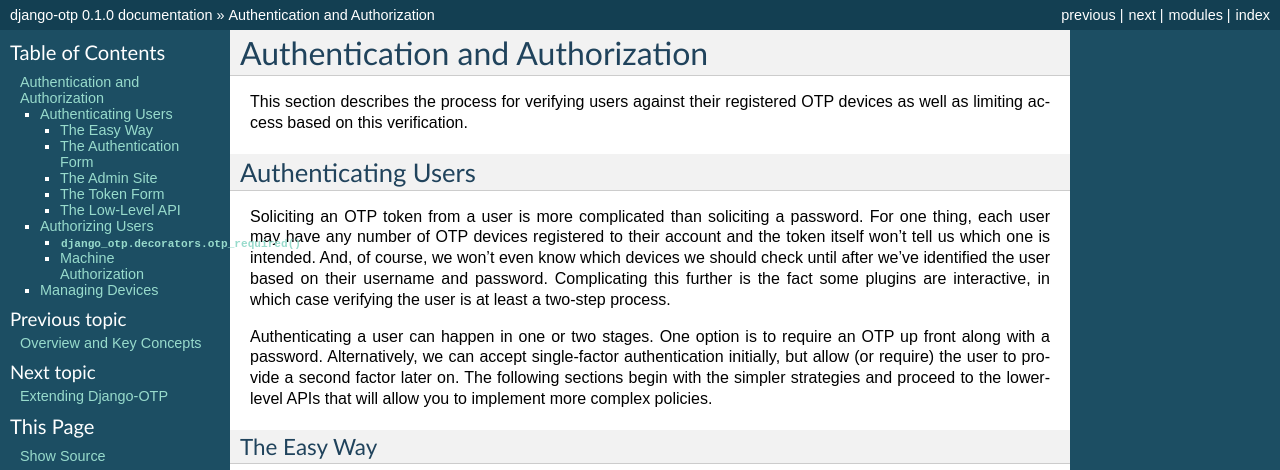
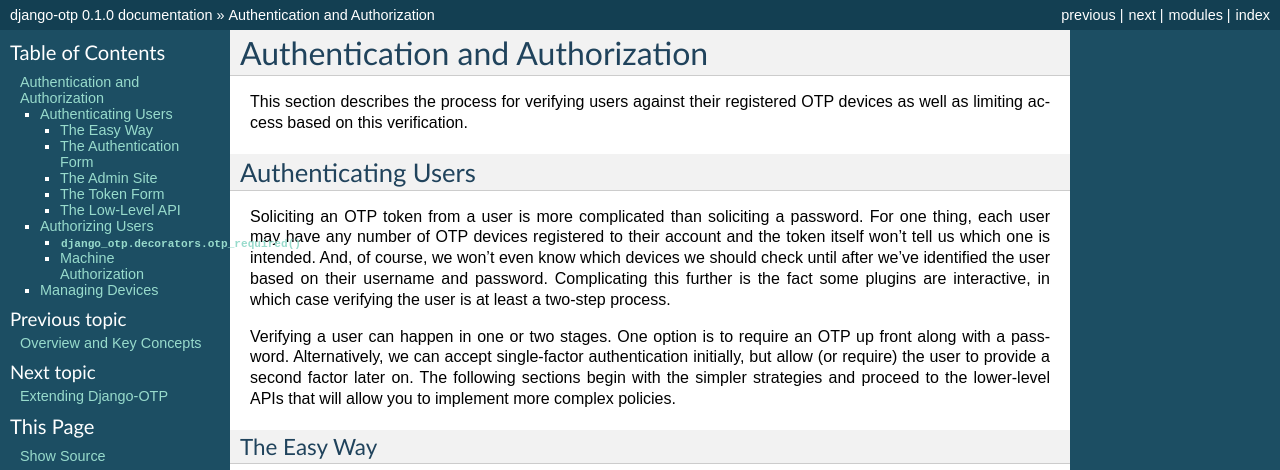
Before and after one commit to django-otp/django-otp, a Sphinx documentation site: the page built from docs/source/auth.rst, in a window 1280 px wide and 900 px high, cut to the strip 0-470 px from the top of the window. Built offline with Sphinx 7.4.7, drawn with Linux system fonts in a browser that asks for light colours; some of the changed text lies outside the part shown.

```diff
--- a/django_otp/__init__.py
+++ b/django_otp/__init__.py
@@ -21,7 +21,7 @@ def login(request, device):
     :param request: The HTTP request
     :type request: :class:`~django.http.HttpRequest`
 
-    :param device: The OTP device used to authenticate the user.
+    :param device: The OTP device used to verify the user.
     :type device: :class:`~django_otp.models.Device`
     """
     user = getattr(request, 'user', None)
--- a/docs/source/auth.rst
+++ b/docs/source/auth.rst
@@ -16,12 +16,12 @@ identified the user based on their username and password. Complicating this
 further is the fact some plugins are interactive, in which case verifying the
 user is at least a two-step process.
 
-Authenticating a user can happen in one or two stages. One option is to require
-an OTP up front along with a password. Alternatively, we can accept
-single-factor authentication initially, but allow (or require) the user to
-provide a second factor later on. The following sections begin with the simpler
-strategies and proceed to the lower-level APIs that will allow you to implement
-more complex policies.
+Verifying a user can happen in one or two stages. One option is to require an
+OTP up front along with a password. Alternatively, we can accept single-factor
+authentication initially, but allow (or require) the user to provide a second
+factor later on. The following sections begin with the simpler strategies and
+proceed to the lower-level APIs that will allow you to implement more complex
+policies.
 
 
 The Easy Way
@@ -127,11 +127,10 @@ Authorizing Users
 If you design your site to always require OTP verification in order to log in,
 then your authorization policies don't need to change.
 ``request.user.is_authenticated()`` will be effectively synonymous with
-``request.user.is_verified()``. If, on the other hand, you anticipate having both
-verified and unverified users on your site, you're probably intending to limit
-access to some resources to verified users only.
-
-The primary tool for this is otp_required:
+``request.user.is_verified()``. If, on the other hand, you anticipate having
+both verified and unverified users on your site, you're probably intending to
+limit access to some resources to verified users only. The primary tool for this
+is otp_required:
 
 .. decorator:: django_otp.decorators.otp_required([redirect_field_name='next', login_url=None])
 
--- a/setup.py
+++ b/setup.py
@@ -13,6 +13,7 @@ setup(
     packages=[
         'django_otp',
         'django_otp.tests',
+        'django_otp.plugins',
         'django_otp.plugins.otp_email',
         'django_otp.plugins.otp_hotp',
         'django_otp.plugins.otp_static',
```
